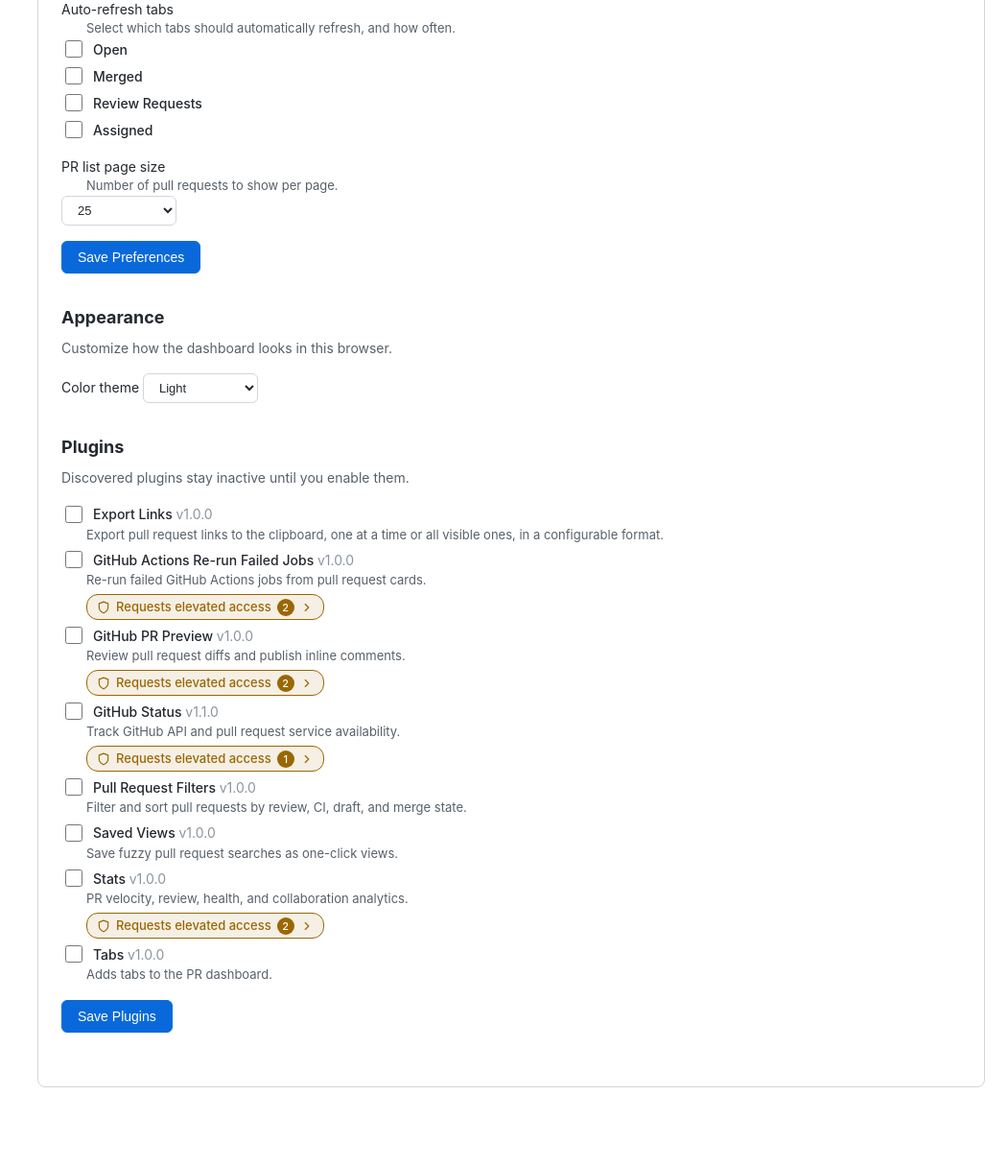
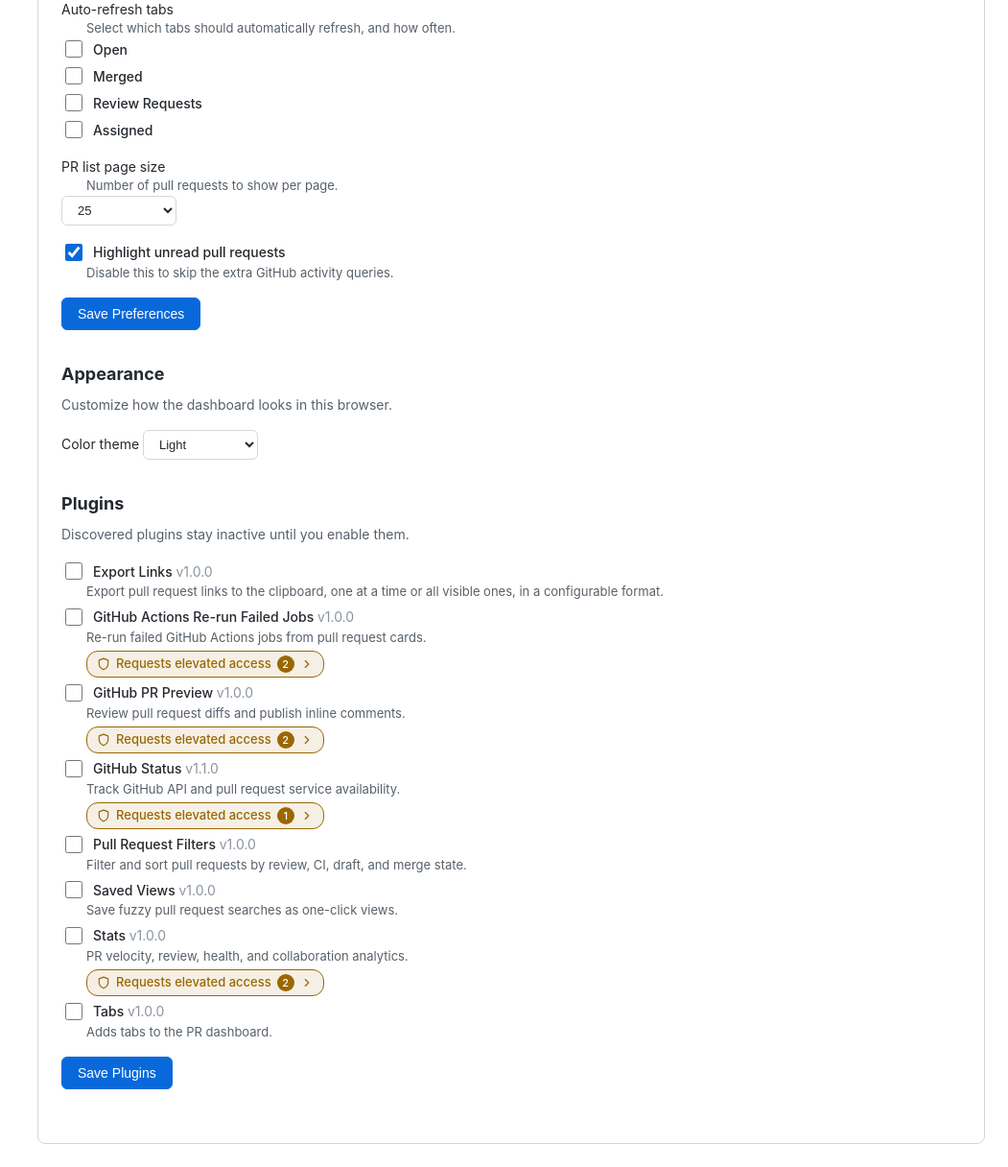
Before and after one commit to aobolensk/prdash, a Django app: page /settings/ in a window 1280 px wide. Shown: the part 711-1927 px from the top of the page at 96% size, without its empty margins (229-1280 px from the left). Before the commit the page ends 1844 px from the top, so only its background shows below. Run offline with Django 5.2, Linux system fonts and the light colour scheme; the visitor is signed in with stand-in values (Sample User, id 1); data comes from the database, SQL or seed files in the repository; data that the repository does not hold is empty; some libraries are stand-ins or nearby versions.

Commit message:
Add an unread PR highlighting setting
Skip activity queries when highlighting is disabled

```diff
--- a/dashboard/github_client.py
+++ b/dashboard/github_client.py
@@ -45,8 +45,6 @@ PR_GRAPHQL_FIELDS = '''
     }
     createdAt
     updatedAt
-    editor { login }
-    lastEditedAt
     mergedAt
     isDraft
     additions
@@ -263,8 +261,6 @@ class PullRequestInfo:
     is_queued: bool = False
     linked_issues: list[LinkedIssue] = None
     last_commit_at: Optional[datetime] = None
-    last_edited_by: Optional[str] = None
-    last_edited_at: Optional[datetime] = None
     # plugin_id -> JSON data from the pr_list.process hook of that plugin
     plugin_annotations: dict[str, Any] = field(default_factory=dict)
 
@@ -1062,6 +1058,8 @@ class GitHubClient:
                 ''')
             fields.append(f'''
                 {pr_alias}: pullRequest(number: {pr.number}) {{
+                    editor {{ login }}
+                    lastEditedAt
                     {' '.join(queries)}
                 }}
             ''')
@@ -1204,12 +1202,13 @@ class GitHubClient:
                     repo_alias, pr_alias = aliases[key]
                     pr_data = (response_data.get(repo_alias) or {}).get(pr_alias) or {}
                     connection = pr_data.get('timelineItems')
+                    editor = pr_data.get('editor') or {}
                     if connection and self._activity_has_other_author(
                         connection,
                         entry['since'],
                         username,
-                        entry['pr'].last_edited_by,
-                        entry['pr'].last_edited_at,
+                        editor.get('login'),
+                        self._graphql_timestamp(pr_data.get('lastEditedAt')),
                     ):
                         unread.add(key)
                         continue
@@ -1294,8 +1293,6 @@ class GitHubClient:
                 for issue in pr_data.get('closingIssuesReferences', {}).get('nodes', [])
                 if issue
             ]
-            last_editor = pr_data.get('editor') or {}
-
             return PullRequestInfo(
                 number=pr_data['number'],
                 title=pr_data['title'],
@@ -1322,8 +1319,6 @@ class GitHubClient:
                 is_queued=is_queued,
                 linked_issues=linked_issues,
                 last_commit_at=last_commit_at,
-                last_edited_by=last_editor.get('login'),
-                last_edited_at=self._graphql_timestamp(pr_data.get('lastEditedAt')),
             )
         except Exception:
             return None
--- a/dashboard/models.py
+++ b/dashboard/models.py
@@ -236,6 +236,7 @@ class UserPreferences(models.Model):
     pr_list_page_size = models.PositiveIntegerField(
         default=25, choices=PR_LIST_PAGE_SIZE_CHOICES
     )
+    highlight_unread_prs = models.BooleanField(default=True)
     # Plugin PR list page tab id -> {'enabled': bool, 'interval': minutes}
     plugin_auto_refresh = models.JSONField(default=dict, blank=True)
     created_at = models.DateTimeField(auto_now_add=True)
--- a/dashboard/templates/dashboard/partials/_pr_card.html
+++ b/dashboard/templates/dashboard/partials/_pr_card.html
@@ -2,7 +2,7 @@
 
 <article class="pr-card{% if pr|pr_read_key in unread_pr_keys %} pr-card-unread{% endif %}"
          data-search="{{ pr|pr_search_haystack }}" data-repo="{{ pr.repo_full_name }}" data-labels="{% for label in pr.labels %}{{ label.name }}{% if not forloop.last %}|{% endif %}{% endfor %}" data-author="{{ pr.author }}" data-status="{{ pr|pr_status_filters }}">
-    {% if not guest_mode %}
+    {% if not guest_mode and unread_tracking_enabled %}
     <form action="{% url 'dashboard:update_pr_read_state' %}" method="post" class="pr-read-state-form" hidden>
         {% csrf_token %}
         <input type="hidden" name="repo_full_name" value="{{ pr.repo_full_name }}">
--- a/dashboard/templates/dashboard/partials/_preferences_form.html
+++ b/dashboard/templates/dashboard/partials/_preferences_form.html
@@ -31,6 +31,14 @@
             </select>
         </div>
 
+        <div class="form-group">
+            <label class="checkbox-label">
+                <input type="checkbox" name="highlight_unread_prs" {% if prefs.highlight_unread_prs %}checked{% endif %}>
+                <span>Highlight unread pull requests</span>
+            </label>
+            <p class="form-help">Disable this to skip the extra GitHub activity queries.</p>
+        </div>
+
         <button type="submit" class="btn btn-primary">Save Preferences</button>
     </form>
 </div>
--- a/dashboard/views.py
+++ b/dashboard/views.py
@@ -64,7 +64,7 @@ _pr_fetch_jobs_lock = threading.Lock()
 
 def _compute_pr_render_hash(
     prs, *, auto_refresh_enabled, auto_refresh_interval, current_username, page_number, stale_data, render_path,
-    unread_pr_keys, pr_fetch=None,
+    unread_tracking_enabled, unread_pr_keys, pr_fetch=None,
 ):
     """Hash the data that determines the rendered _pr_content.html output for a poll.
 
@@ -81,6 +81,7 @@ def _compute_pr_render_hash(
             'page_number': page_number,
             'stale_data': stale_data,
             'render_path': render_path,
+            'unread_tracking_enabled': unread_tracking_enabled,
             'unread_pr_keys': sorted(unread_pr_keys),
             'pr_fetch': pr_fetch and {
                 'snapshot': pr_fetch['snapshot'] and {
@@ -581,7 +582,11 @@ def _pr_list_view(request, *, fetch_prs, active_tab, tab_changed,
         count_cache_key = f"pr_count:{request.user.id}:{profile.id}:{cache_key_suffix}"
         cache.set(count_cache_key, len(prs), PR_COUNT_CACHE_TTL)
 
-    unread_pr_keys = _unread_pr_keys(request.user, prs, current_username, client)
+    unread_tracking_enabled = user_prefs.highlight_unread_prs
+    unread_pr_keys = (
+        _unread_pr_keys(request.user, prs, current_username, client)
+        if unread_tracking_enabled else set()
+    )
 
     page_obj = None
     page_size = user_prefs.pr_list_page_size
@@ -606,6 +611,7 @@ def _pr_list_view(request, *, fetch_prs, active_tab, tab_changed,
         page_number=page_obj.number if page_obj else None,
         stale_data=stale_data,
         render_path=request.get_full_path(),
+        unread_tracking_enabled=unread_tracking_enabled,
         unread_pr_keys=unread_pr_keys,
         pr_fetch=pr_fetch,
     )
@@ -619,6 +625,7 @@ def _pr_list_view(request, *, fetch_prs, active_tab, tab_changed,
         'current_username': current_username,
         'filters': query.parameters,
         'has_active_filters': query.affects_count,
+        'unread_tracking_enabled': unread_tracking_enabled,
         'unread_pr_keys': unread_pr_keys,
         'errors': client.errors,
         'warnings': client.warnings,
@@ -668,6 +675,9 @@ def _pr_list_view(request, *, fetch_prs, active_tab, tab_changed,
 @login_required
 @require_POST
 def update_pr_read_state(request):
+    if not _get_user_preferences(request.user).highlight_unread_prs:
+        return HttpResponse(status=204)
+
     repo_full_name = request.POST.get('repo_full_name', '').strip()
     parts = repo_full_name.split('/')
     try:
@@ -1165,6 +1175,7 @@ def save_preferences(request):
 
     defaults = {
         'pr_list_page_size': parse_page_size(),
+        'highlight_unread_prs': request.POST.get('highlight_unread_prs') == 'on',
     }
     for category, _ in AUTO_REFRESH_CATEGORIES:
         defaults[f'auto_refresh_{category}'] = request.POST.get(f'auto_refresh_{category}') == 'on'
```
Also changed, not shown: dashboard/tests/test_github_client.py (+0 -2 lines), dashboard/migrations/0020_userpreferences_highlight_unread_prs.py (added).
